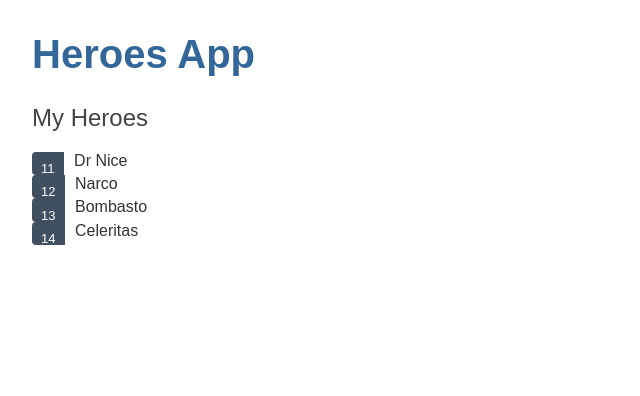
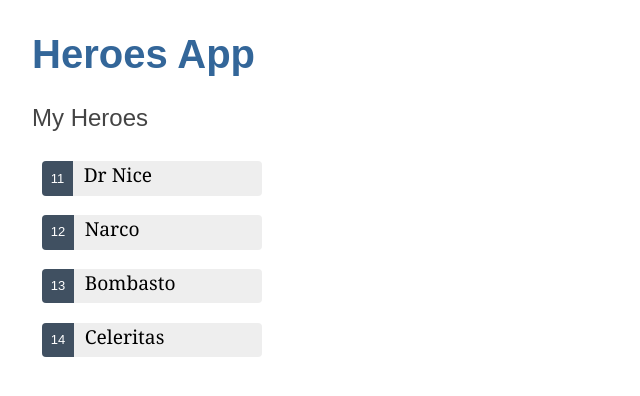
Before and after one commit to danpercic86/heroes-app, an Angular app: page / in a window 1280 px wide. Shown: the top 396 px of the page, without its empty margins (0-640 px from the left). Built offline with nearby package versions, Linux system fonts and the light colour scheme.

Commit message:
basic *ngIf directive

```diff
--- a/src/app/heroes/hero-details/hero-details.component.html
+++ b/src/app/heroes/hero-details/hero-details.component.html
@@ -1,3 +1,8 @@
+<!-- When the component is created the hero property might be undefined -->
+<!-- Binding expressions in the template that refer to properties of hero must fail when hero is undefined -->
+<!-- When hero is undefined, the *ngIf removes the hero detail from the DOM -->
+<!-- When the component receives a hero, hero has a value and *ngIf puts the hero detail into the DOM -->
+<div *ngIf="hero">
   <!-- {{ }} is called interpolation. Interpolation refers to embedding expressions into marked up text  -->
   <!-- Angular replaces hero.name with the string value of the corresponding component property -->
   <!-- In this case, the value is Windstorm (see: https://angular.io/guide/interpolation) -->
@@ -19,3 +24,4 @@
     <!-- from the hero.name property to the textbox and from the textbox back to the hero.name-->
     <input [(ngModel)]="hero.name" id="name" placeholder="name">
   </div>
+</div>
--- a/src/app/heroes/hero-details/hero-details.component.ts
+++ b/src/app/heroes/hero-details/hero-details.component.ts
@@ -12,7 +12,7 @@ export class HeroDetailsComponent {
    * In this case, the hero property receives a Hero object from the HeroesComponent
    * (see: https://angular.io/guide/inputs-outputs#sharing-data-between-child-and-parent-directives-and-components)
    */
-  @Input() hero!: Hero;
+  @Input() hero?: Hero;
 
   /**
    * The @Output() decorator in a child component or directive lets data flow from the child to the parent.
--- a/src/app/heroes/heroes.component.html
+++ b/src/app/heroes/heroes.component.html
@@ -6,6 +6,16 @@
   <!-- heroes - Holds the mock heroes list from the HeroesComponent class -->
   <!-- hero - Template variable that the current hero object for each iteration through the list -->
   <li *ngFor="let hero of heroes">
-    <span class="badge">{{hero.id}}</span> {{hero.name}}
+    <!-- (target)="statement" is called Event Binding -->
+    <!-- The Angular event binding syntax consists of a target event name within () to the left of an equal sign, -->
+    <!-- and a quoted template statement to the right. -->
+    <!-- (see: https://angular.io/guide/event-binding) -->
+    <button (click)="onSelect(hero)" type="button">
+      <span class="badge">{{hero.id}}</span> {{hero.name}}
+    </button>
   </li>
 </ul>
+
+<!-- [target]="value" is called Property Binding -->
+<!-- To bind to an element's property, enclose it in [], which identifies the property as a target property. -->
+<app-hero-details [hero]="selectedHero"></app-hero-details>
--- a/src/app/heroes/heroes.component.ts
+++ b/src/app/heroes/heroes.component.ts
@@ -25,4 +25,10 @@ export class HeroesComponent {
     { id: 13, name: 'Bombasto' },
     { id: 14, name: 'Celeritas' },
   ];
+
+  selectedHero?: Hero;
+
+  onSelect(hero: Hero) {
+    this.selectedHero = hero;
+  }
 }
```
Lines whose indentation alone changed are shown as unchanged.
